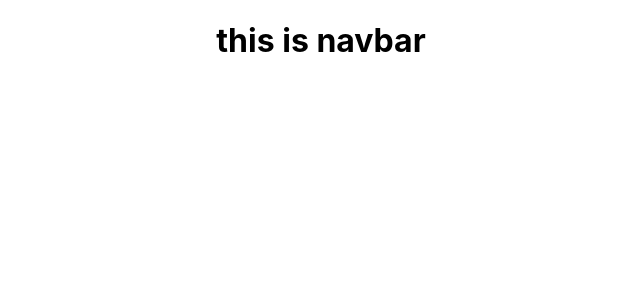
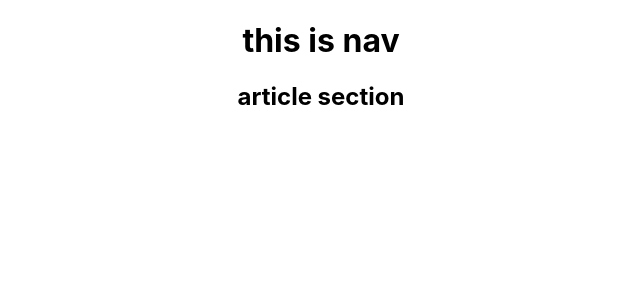
Before and after one commit to kaziragib18/Ecommerce-website-team88-client, a React (Create React App) app: page / in a window 1280 px wide. Shown: the top 300 px of the page, without its empty margins (319-959 px from the left). Built offline with nearby package versions, Linux system fonts and the light colour scheme.

Commit message:
Folder stucture created

```diff
--- a/src/App.js
+++ b/src/App.js
@@ -1,12 +1,29 @@
-import logo from './logo.svg';
 import './App.css';
+import React from "react";
+import {
+  BrowserRouter as Router,
+  Switch,
+  Route
+} from "react-router-dom";
+import Home from './Pages/Home/Home/Home';
 
-import NavBar from './shared/NavBar';
+
 
 function App() {
   return (
     <div className="App">
-    <NavBar></NavBar>
+      <Router>
+        <Switch>
+          <Route path="/home">
+            <Home />
+          </Route>
+
+          <Route exact path="/">
+            <Home />
+          </Route>
+
+        </Switch>
+      </Router>
     </div>
   );
 }
--- /dev/null
+++ b/src/Pages/Home/Article/Article.js
@@ -0,0 +1,11 @@
+import React from 'react';
+
+const Article = () => {
+  return (
+    <div>
+      <h2>article section</h2>
+    </div>
+  );
+};
+
+export default Article;
--- /dev/null
+++ b/src/Pages/Home/Home/Home.js
@@ -0,0 +1,16 @@
+import React from 'react';
+import Article from '../Article/Article';
+import NavBar from '../Shared/NavBar/NavBar';
+
+
+
+const Home = () => {
+  return (
+    <div>
+      <NavBar />
+      <Article />
+    </div>
+  );
+};
+
+export default Home;
--- /dev/null
+++ b/src/Pages/Home/Shared/NavBar/NavBar.js
@@ -0,0 +1,11 @@
+import React from 'react';
+
+const NavBar = () => {
+  return (
+    <div>
+      <h1>this is nav</h1>
+    </div>
+  );
+};
+
+export default NavBar;
--- a/src/shared/NavBar.js
+++ /dev/null
@@ -1,21 +0,0 @@
-import React from 'react'
-import AppBar from '@mui/material/AppBar';
-import Box from '@mui/material/Box';
-import Toolbar from '@mui/material/Toolbar';
-import IconButton from '@mui/material/IconButton';
-import Typography from '@mui/material/Typography';
-import Menu from '@mui/material/Menu';
-import MenuIcon from '@mui/icons-material/Menu';
-import Container from '@mui/material/Container';
-import Avatar from '@mui/material/Avatar';
-import Button from '@mui/material/Button';
-import Tooltip from '@mui/material/Tooltip';
-import MenuItem from '@mui/material/MenuItem';
-export default function NavBar() {
-    return (
-        <div>
-            <h1>this is navbar</h1>
-
-        </div>
-    )
-}
```
Also changed, not shown: package.json (line endings or trailing spaces), src/Pages/Home/Article/Article.css (added), src/test/test.js (deleted).
